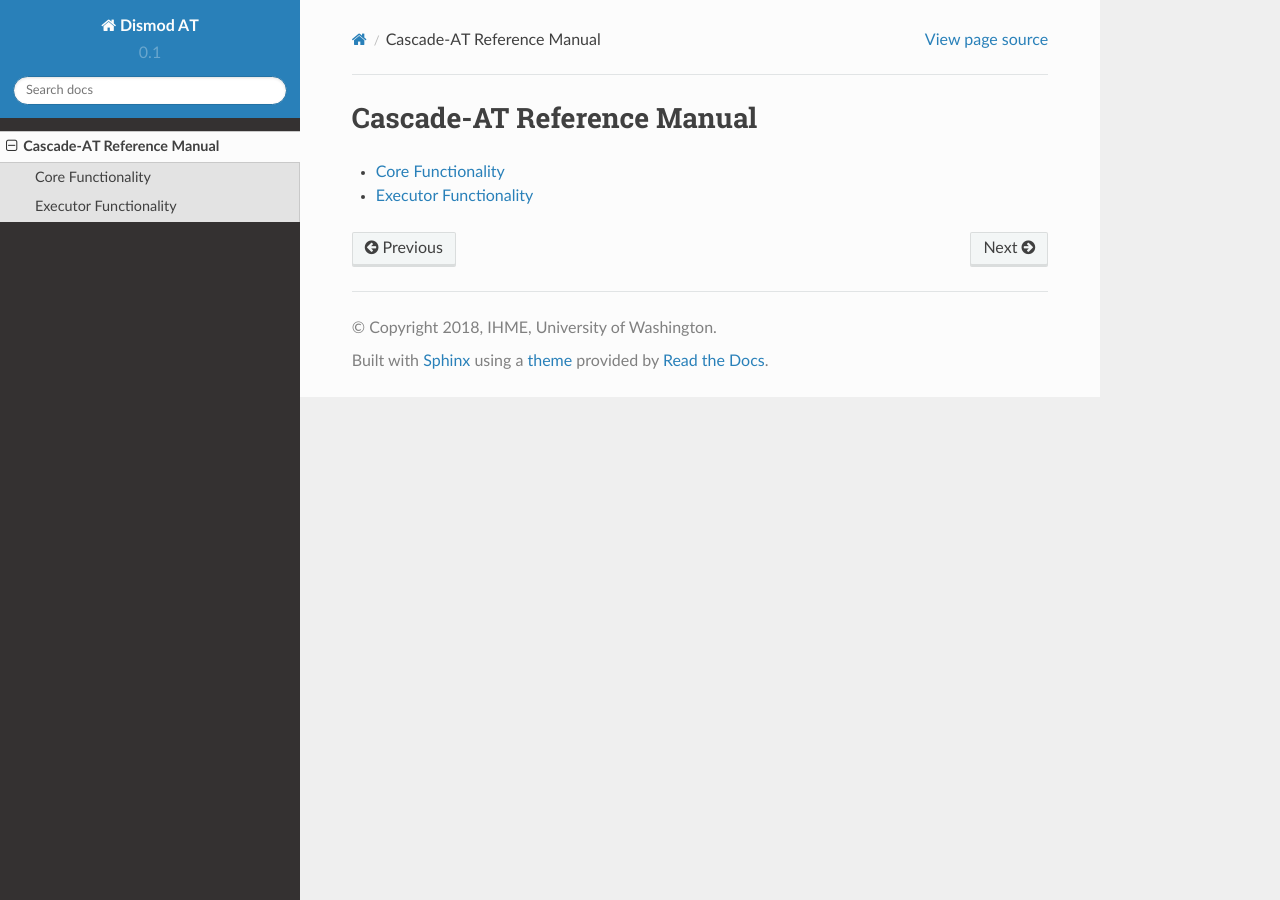
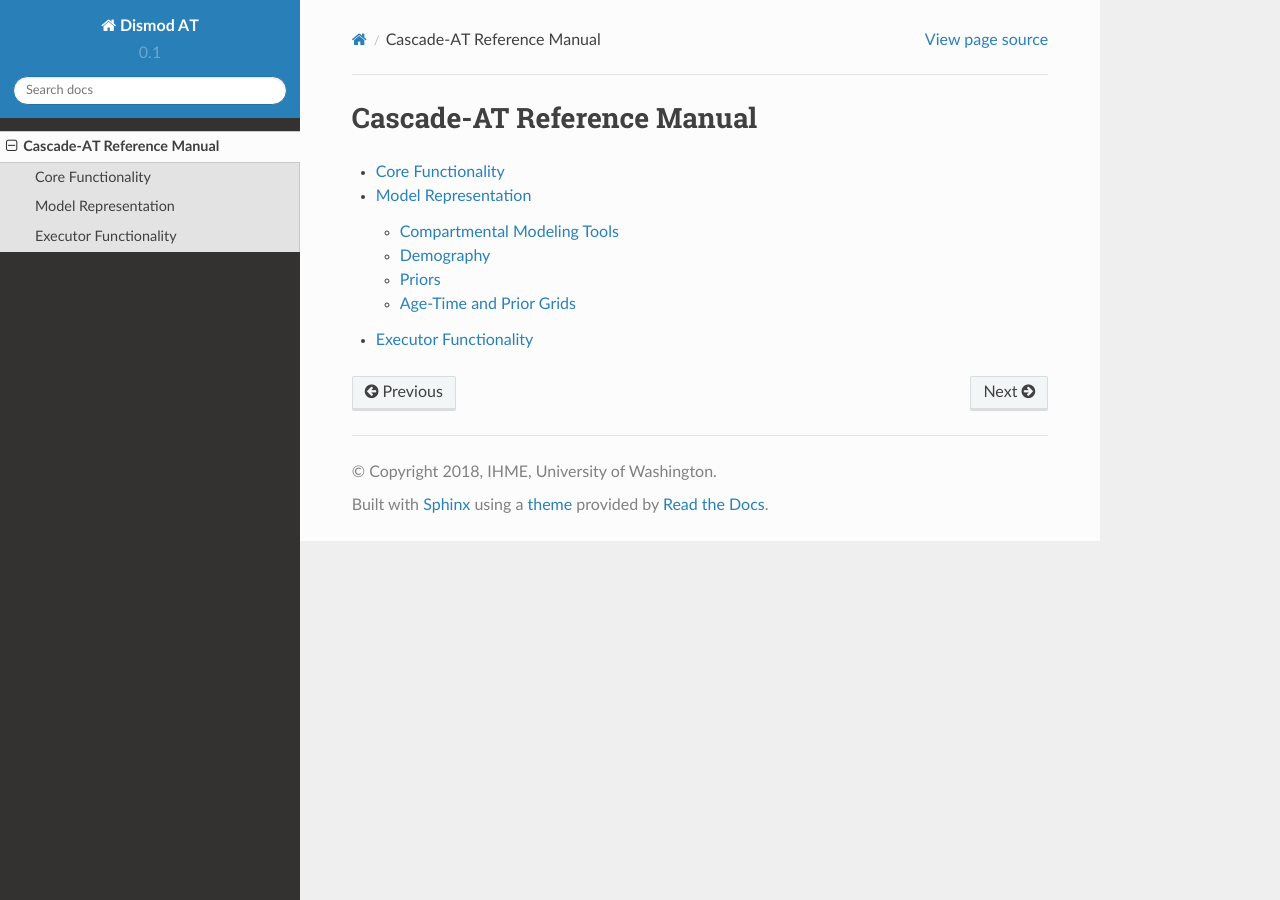
Before and after one commit to ihmeuw/cascade-at, a Sphinx documentation site: the page built from docs/refmanual.rst, in a window 1280 px wide. Built offline with Sphinx 7.4.7 and the Read the Docs theme 2.0.0, drawn with Linux system fonts in a browser that asks for light colours.

Commit message:
Update the docs

```diff
--- /dev/null
+++ b/docs/model.rst
@@ -0,0 +1,25 @@
+.. _model:
+
+Model Representation
+====================
+
+Compartmental Modeling Tools
+----------------------------
+
+.. automodule:: cascade.model.compartmental
+    :members:
+
+Demography
+----------
+.. automodule:: cascade.model.demography
+    :members:
+
+Priors
+------
+.. automodule:: cascade.model.priors
+    :members:
+
+Age-Time and Prior Grids
+------------------------
+.. automodule:: cascade.model.grids
+    :members:
--- a/docs/refmanual.rst
+++ b/docs/refmanual.rst
@@ -6,4 +6,5 @@ Cascade-AT Reference Manual
    :maxdepth: 2
 
    core
+   model
    executor
```
Also changed, not shown: 2 other files.
